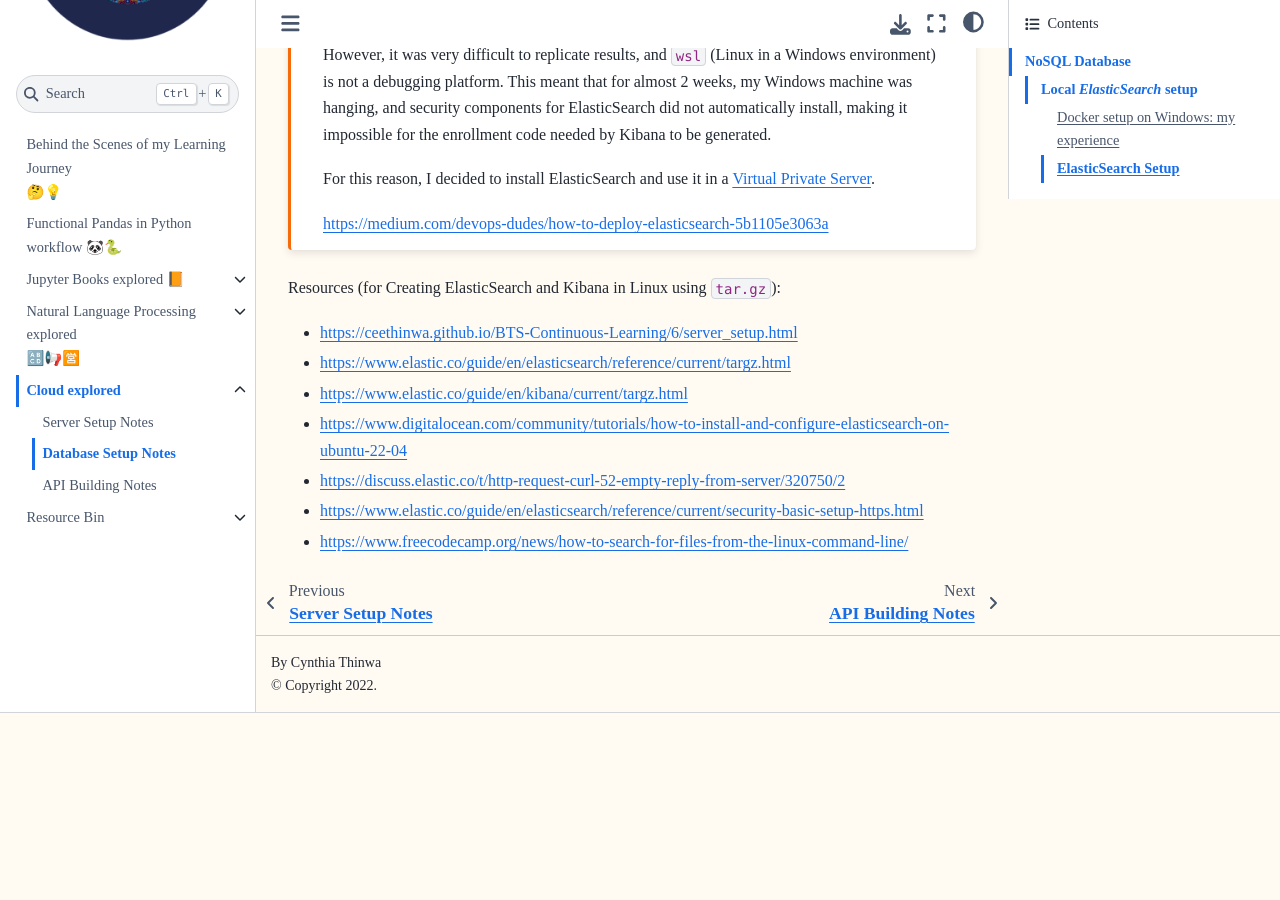
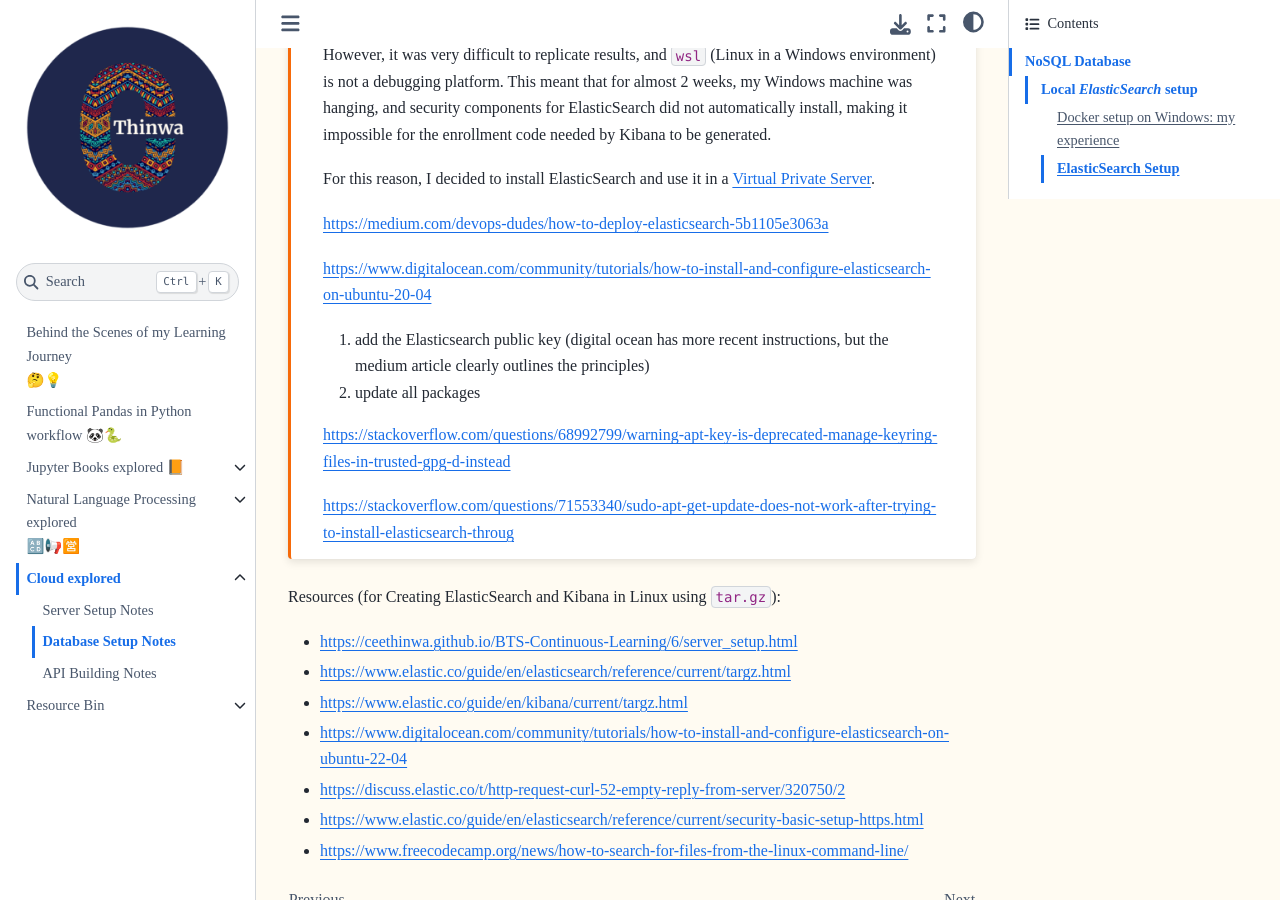
Before and after one commit to CeeThinwa/BTS-Continuous-Learning, a Jupyter Book: the page built from book/6/database_setup.md, in a window 1280 px wide and 900 px high, scrolled down 9209 px. Built offline with Jupyter Book 1.0.4 settings and Sphinx 7.4.7 and the Sphinx Book theme 1.1.4, drawn with Linux system fonts in a browser that asks for light colours; before the commit the page ends 9922 px from its top, so only the background shows below that.

Commit message:
Update database_setup.md

```diff
--- a/book/6/database_setup.md
+++ b/book/6/database_setup.md
@@ -143,6 +143,15 @@ For this reason, I decided to install ElasticSearch and use it in a [Virtual Pri
 
 https://medium.com/devops-dudes/how-to-deploy-elasticsearch-5b1105e3063a
 
+https://www.digitalocean.com/community/tutorials/how-to-install-and-configure-elasticsearch-on-ubuntu-20-04
+
+1. add the Elasticsearch public key (digital ocean has more recent instructions, but the medium article clearly outlines the principles)
+2. update all packages
+
+https://stackoverflow.com/questions/68992799/warning-apt-key-is-deprecated-manage-keyring-files-in-trusted-gpg-d-instead
+
+https://stackoverflow.com/questions/71553340/sudo-apt-get-update-does-not-work-after-trying-to-install-elasticsearch-throug
+
 
 :::
 
```
